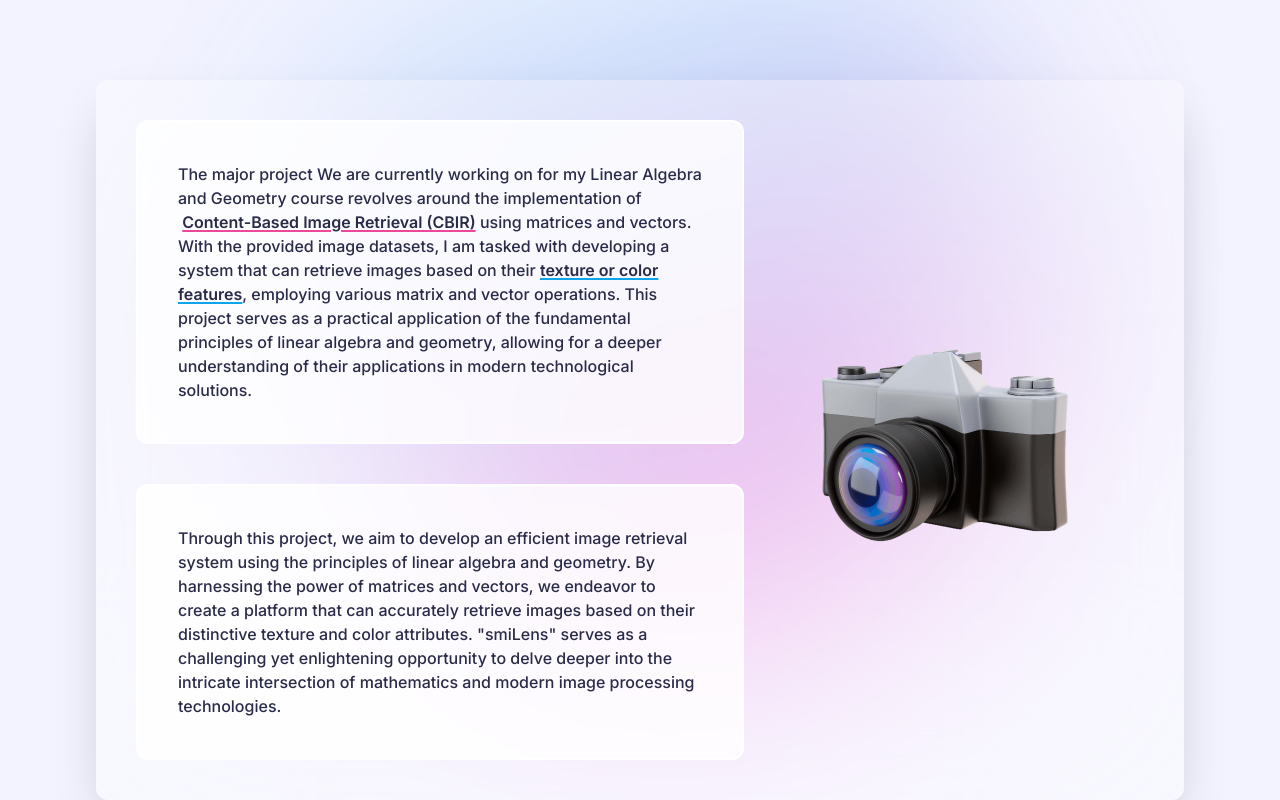
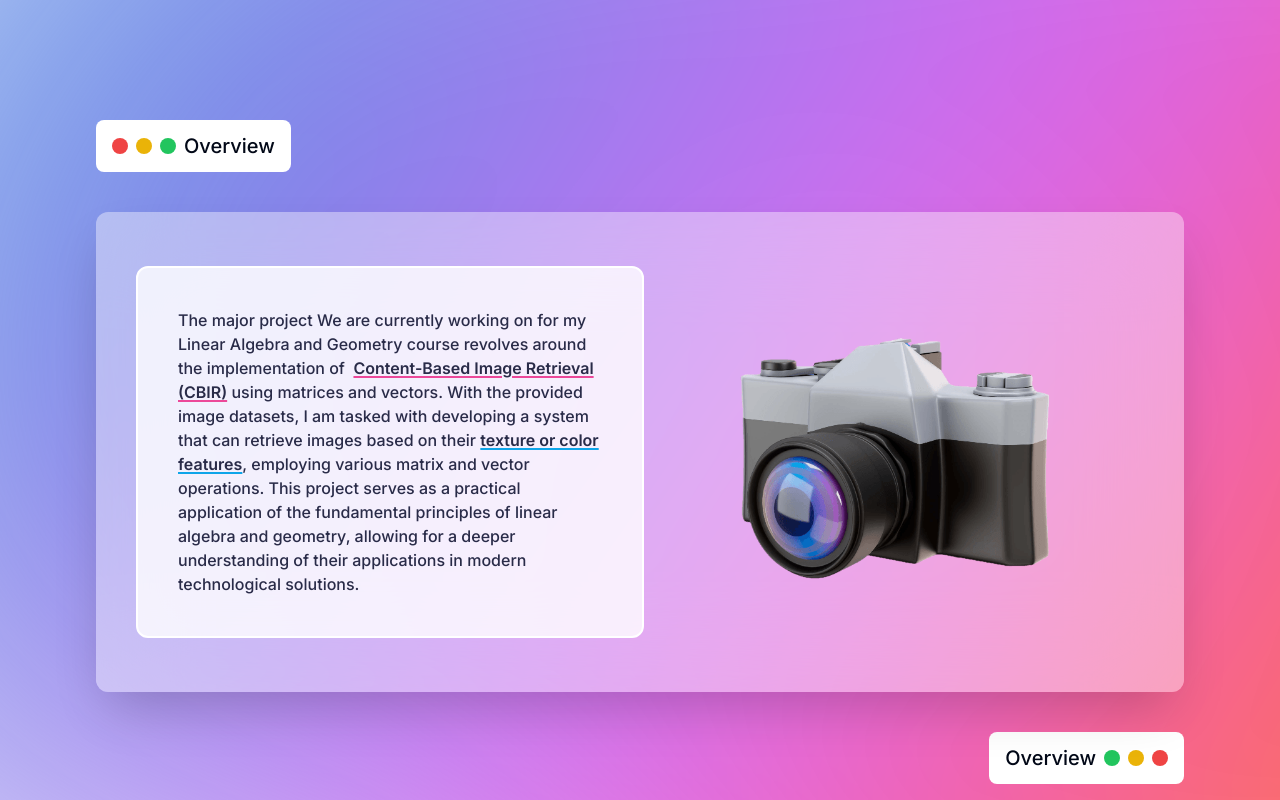
Before and after one commit to maulvi-zm/Algeo02-22122, a Next.js app in the folder front-end/: page / in a window 1280 px wide. Shown: the part 320-1120 px from the top of the page. Built offline with nearby package versions, Linux system fonts and the light colour scheme.

Commit message:
Update background

```diff
--- /dev/null
+++ b/front-end/src/app/about/layout.tsx
@@ -0,0 +1,11 @@
+export default function CbirLayout({
+  children, // will be a page or nested layout
+}: {
+  children: React.ReactNode;
+}) {
+  return (
+    <main className='flex min-h-screen flex-col items-center justify-between p-24'>
+      {children}
+    </main>
+  );
+}
--- /dev/null
+++ b/front-end/src/app/about/page.tsx
@@ -0,0 +1,7 @@
+import React from "react";
+
+function About() {
+  return <div>About</div>;
+}
+
+export default About;
--- a/front-end/src/app/page.tsx
+++ b/front-end/src/app/page.tsx
@@ -1,11 +1,70 @@
 import CameraImage from "@/assets/images/camera.png";
+import BgHome from "@/assets/background/bg-home.png";
 import Image from "next/image";
+import RainbowTitle from "@/components/ui/rainbow-title";
+import Glass from "@/components/ui/glassmorphism";
 
 export default function Home() {
   return (
-    <main className='flex min-h-screen flex-col justify-between p-24'>
+    <main className='flex h-auto flex-col justify-between p-24 relative gap-10'>
+      <div className='absolute -z-10 top-0 left-0 w-full h-full'>
+        <svg
+          // width='1920'
+          // height='1080'
+          // viewBox='0 0 1920 1080'
+          className='w-full h-full object-cover'
+          fill='none'
+          xmlns='http://www.w3.org/2000/svg'
+        >
+          <g filter='url(#filter0_f_1_3)'>
+            <path
+              d='M310.057 1133.1C-155.282 279.048 670.13 242.015 1194.5 279.048M2042 64.5C1851.49 454.12 1610.97 308.461 1194.5 279.048M1194.5 279.048C1417.27 786.239 2315.65 1388.55 426.5 1151'
+              stroke='url(#paint0_linear_1_3)'
+              stroke-width='842.177'
+            />
+          </g>
+          <defs>
+            <filter
+              id='filter0_f_1_3'
+              x='-654.805'
+              y='-557.759'
+              width='3481.64'
+              height='2589.75'
+              filterUnits='userSpaceOnUse'
+              color-interpolation-filters='sRGB'
+            >
+              <feFlood flood-opacity='0' result='BackgroundImageFix' />
+              <feBlend
+                mode='normal'
+                in='SourceGraphic'
+                in2='BackgroundImageFix'
+                result='shape'
+              />
+              <feGaussianBlur
+                stdDeviation='203.274'
+                result='effect1_foregroundBlur_1_3'
+              />
+            </filter>
+            <linearGradient
+              id='paint0_linear_1_3'
+              x1='1693.93'
+              y1='1101.69'
+              x2='169.266'
+              y2='118.206'
+              gradientUnits='userSpaceOnUse'
+            >
+              <stop stop-color='#FC833F' />
+              <stop offset='0.208333' stop-color='#FD5E5E' />
+              <stop offset='0.432292' stop-color='#EC5CF9' />
+              <stop offset='1' stop-color='#5194E2' />
+            </linearGradient>
+          </defs>
+        </svg>
+      </div>
+
       <div className='w-full text-center my-20 flex flex-col items-center'>
-        <p className='bg-gradient-to-r from-indigo-400 to-purple-500 bg-clip-text text-transparent font-extrabold text-[64px] '>
+        {/* bg-gradient-to-r from-indigo-400 to-purple-500 bg-clip-text text-transparent  */}
+        <p className='font-extrabold text-[64px] text-white'>
           What is smiLens?
         </p>
         <p className='w-[70%] font-semibold opacity-80 '>
@@ -14,11 +73,15 @@ export default function Home() {
           Image Retrieval (CBIR) techniques.
         </p>
       </div>
-      <div className='min-h-[500px] w-full bg-white/40 rounded-xl backdrop-blur-[100px] shadow-2xl  shadow-black/20 z-10 flex flex-row items-center p-10'>
+
+      <div>
+        <RainbowTitle title='Overview' />
+        <Glass className='flex flex-row items-center'>
           <div className='text-[#292B48] flex-1 font-medium space-y-10'>
             <p className='w-full bg-white/80 rounded-xl p-10 border-2 border-white'>
-            The major project We are currently working on for my Linear Algebra
-            and Geometry course revolves around the implementation of &nbsp;
+              The major project We are currently working on for my Linear
+              Algebra and Geometry course revolves around the implementation of
+              &nbsp;
               <span className='underline font-semibold decoration-pink-500 decoration-2 underline-offset-2'>
                 Content-Based Image Retrieval (CBIR)
               </span>{" "}
@@ -30,20 +93,24 @@ export default function Home() {
               </span>
               , employing various matrix and vector operations. This project
               serves as a practical application of the fundamental principles of
-            linear algebra and geometry, allowing for a deeper understanding of
-            their applications in modern technological solutions.
-          </p>
-          <p className='w-full bg-white/80 rounded-xl p-10 border-2 border-white'>
-            Through this project, we aim to develop an efficient image retrieval
-            system using the principles of linear algebra and geometry. By
-            harnessing the power of matrices and vectors, we endeavor to create
-            a platform that can accurately retrieve images based on their
-            distinctive texture and color attributes. "smiLens" serves as a
-            challenging yet enlightening opportunity to delve deeper into the
-            intricate intersection of mathematics and modern image processing
-            technologies.
+              linear algebra and geometry, allowing for a deeper understanding
+              of their applications in modern technological solutions.
             </p>
           </div>
+          <div className='h-[400px] overflow-hidden flex justify-center'>
+            <Image
+              src={CameraImage}
+              alt='camera'
+              width={500}
+              className='object-cover '
+            />
+          </div>
+        </Glass>
+      </div>
+
+      <div className='flex flex-col items-end'>
+        <RainbowTitle title='Overview' reversed />
+        <Glass className='flex flex-row items-center'>
           <div className='h-full'>
             <Image
               src={CameraImage}
@@ -52,113 +119,19 @@ export default function Home() {
               className='object-contain'
             />
           </div>
+          <div className='text-[#292B48] flex-1 font-medium w-[50%]'>
+            <p className='w-full bg-white/80 rounded-xl p-10 border-2 border-white'>
+              Through this project, we aim to develop an efficient image
+              retrieval system using the principles of linear algebra and
+              geometry. By harnessing the power of matrices and vectors, we
+              endeavor to create a platform that can accurately retrieve images
+              based on their distinctive texture and color attributes. "smiLens"
+              serves as a challenging yet enlightening opportunity to delve
+              deeper into the intricate intersection of mathematics and modern
+              image processing technologies.
+            </p>
           </div>
-
-      <div className='absolute top-[50px] mx-auto rotate-0 z-0'>
-        {/* <svg
-          xmlns='http://www.w3.org/2000/svg'
-          width='1000'
-          viewBox='0 0 1357 1481'
-          fill='none'
-        >
-          <g filter='url(#filter0_f_16_2152)'>
-            <path
-              d='M572.425 859.42C386.859 818.377 193.585 1176.25 120.143 1360.32L244.926 130.821C313.791 257.534 805.333 119.905 972.409 120.15C1139.49 120.396 1188.28 330.936 1230.11 413.556C1271.94 496.176 1097.44 586.725 990.342 667.797C883.241 748.869 804.382 910.724 572.425 859.42Z'
-              fill='url(#paint0_linear_16_2152)'
-            />
-          </g>
-          <defs>
-            <filter
-              id='filter0_f_16_2152'
-              x='0.143066'
-              y='0.149902'
-              width='1356.32'
-              height='1480.17'
-              filterUnits='userSpaceOnUse'
-              color-interpolation-filters='sRGB'
-            >
-              <feFlood flood-opacity='0' result='BackgroundImageFix' />
-              <feBlend
-                mode='normal'
-                in='SourceGraphic'
-                in2='BackgroundImageFix'
-                result='shape'
-              />
-              <feGaussianBlur
-                stdDeviation='60'
-                result='effect1_foregroundBlur_16_2152'
-              />
-            </filter>
-            <linearGradient
-              id='paint0_linear_16_2152'
-              x1='148.28'
-              y1='1128.13'
-              x2='1380.57'
-              y2='261.317'
-              gradientUnits='userSpaceOnUse'
-            >
-              <stop stop-color='#D62828' stop-opacity='0.56' />
-              <stop
-                offset='0.416667'
-                stop-color='#FF70E8'
-                stop-opacity='0.390625'
-              />
-              <stop offset='1' stop-color='#143ED6' stop-opacity='0' />
-            </linearGradient>
-          </defs>
-        </svg> */}
-
-        <svg
-          width='1124'
-          height='1077'
-          viewBox='0 0 1124 1077'
-          fill='none'
-          xmlns='http://www.w3.org/2000/svg'
-        >
-          <g opacity='0.8' filter='url(#filter0_f_105_3)'>
-            <circle
-              cx='561.998'
-              cy='514.998'
-              r='361.528'
-              transform='rotate(-17.3762 561.998 514.998)'
-              fill='url(#paint0_linear_105_3)'
-            />
-          </g>
-          <defs>
-            <filter
-              id='filter0_f_105_3'
-              x='0.373047'
-              y='-46.627'
-              width='1123.25'
-              height='1123.25'
-              filterUnits='userSpaceOnUse'
-              colorInterpolationFilters='sRGB'
-            >
-              <feFlood floodOpacity='0' result='BackgroundImageFix' />
-              <feBlend
-                mode='normal'
-                in='SourceGraphic'
-                in2='BackgroundImageFix'
-                result='shape'
-              />
-              <feGaussianBlur
-                stdDeviation='100'
-                result='effect1_foregroundBlur_105_3'
-              />
-            </filter>
-            <linearGradient
-              id='paint0_linear_105_3'
-              x1='561.998'
-              y1='153.47'
-              x2='561.998'
-              y2='876.525'
-              gradientUnits='userSpaceOnUse'
-            >
-              <stop stopColor='#00C2FF' stopOpacity='0' />
-              <stop offset='1' stopColor='#FF29C3' />
-            </linearGradient>
-          </defs>
-        </svg>
+        </Glass>
       </div>
     </main>
   );
--- a/front-end/src/components/header.tsx
+++ b/front-end/src/components/header.tsx
@@ -11,6 +11,7 @@ const navItems: navItems[] = [
   { name: "Home", href: "/" },
   { name: "CBIR", href: "/cbir" },
   { name: "About Us", href: "/about" },
+  { name: "Camera", href: "/camera" },
 ];
 
 function NavBar() {
--- /dev/null
+++ b/front-end/src/components/ui/glassmorphism.tsx
@@ -0,0 +1,23 @@
+import { cn } from "@/lib/utils";
+import React from "react";
+
+function Glass({
+  className = "",
+  children,
+}: {
+  className: string;
+  children: React.ReactNode;
+}) {
+  return (
+    <div
+      className={cn(
+        "h-auto w-full bg-white/40 rounded-xl backdrop-blur-[50px] shadow-2xl  shadow-black/20 z-10 p-10",
+        className
+      )}
+    >
+      {children}
+    </div>
+  );
+}
+
+export default Glass;
--- /dev/null
+++ b/front-end/src/components/ui/rainbow-title.tsx
@@ -0,0 +1,23 @@
+import React from "react";
+
+function RainbowTitle({
+  title,
+  reversed = false,
+}: {
+  title: string;
+  reversed?: boolean;
+}) {
+  return (
+    <div
+      className={`py-[12px] px-4 bg-white w-fit mb-10 rounded-lg flex items-center gap-2
+        ${reversed ? "flex-row-reverse" : ""}`}
+    >
+      <div className='w-4 h-4 rounded-full bg-red-500'></div>
+      <div className='w-4 h-4 rounded-full bg-yellow-500'></div>
+      <div className='w-4 h-4 rounded-full bg-green-500'></div>
+      <p className='font-medium text-xl'>{title}</p>
+    </div>
+  );
+}
+
+export default RainbowTitle;
```
Also changed, not shown: front-end/src/app/cbir/page.tsx (+108 -2 lines), front-end/src/assets/background/bg-home.png (added). Lines whose indentation alone changed are shown as unchanged.
